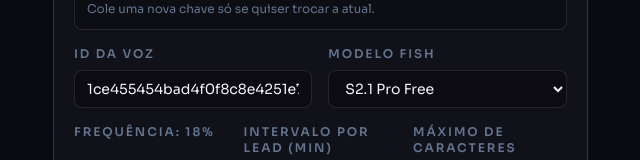
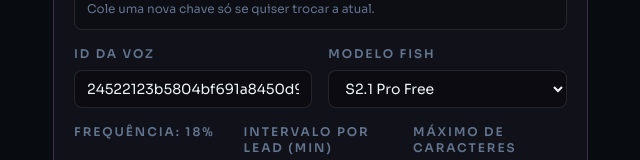
Before and after one commit to jetwater171-debug/telegram-com-ia-perfeito, a Next.js app: page /admin/ai in a window 1280 px wide. Shown: the part 2289-2449 px from the top of the page, without its empty margins (91-731 px from the left). Built offline with nearby package versions, Linux system fonts and the light colour scheme; no server answers; the database is empty.

Commit message:
Define nova voz da Lari no Fish Audio

```diff
--- a/src/app/admin/ai/page.tsx
+++ b/src/app/admin/ai/page.tsx
@@ -74,7 +74,7 @@ const emptySettings: AiSettings = {
     fishAudioApiKeyMasked: "",
     fishAudioApiKeySaved: false,
     fishAudioEnabled: false,
-    fishAudioVoiceId: "1ce455454bad4f0f8c8e4251e74ac93c",
+    fishAudioVoiceId: "24522123b5804bf691a8450d9187f03e",
     fishAudioModel: "s2.1-pro-free",
     fishAudioFrequencyPercent: 18,
     fishAudioCooldownMinutes: 30,
--- a/src/lib/fishAudio.ts
+++ b/src/lib/fishAudio.ts
@@ -14,7 +14,7 @@ const clamp = (value: number, min: number, max: number) => Math.min(max, Math.ma
 
 export const DEFAULT_FISH_AUDIO_SETTINGS: Omit<FishAudioSettings, "apiKey"> = {
     enabled: false,
-    voiceId: "1ce455454bad4f0f8c8e4251e74ac93c",
+    voiceId: "24522123b5804bf691a8450d9187f03e",
     model: "s2.1-pro-free",
     frequencyPercent: 18,
     cooldownMinutes: 30,
```
